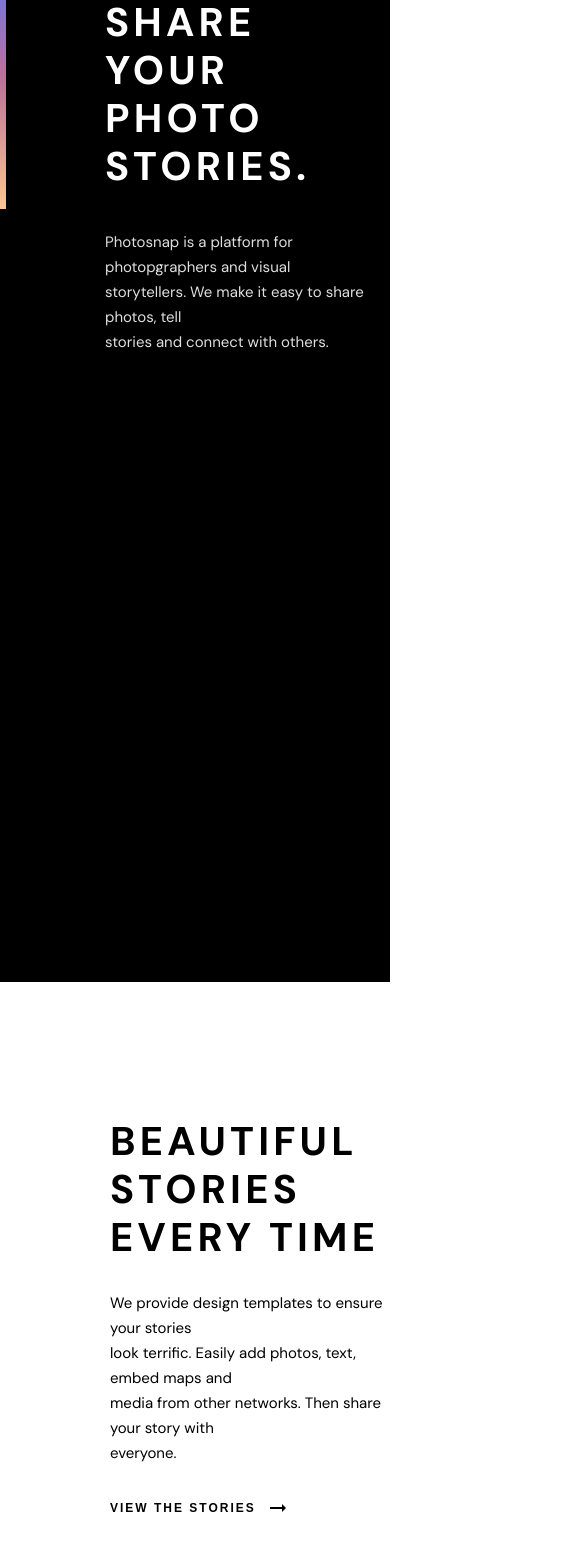
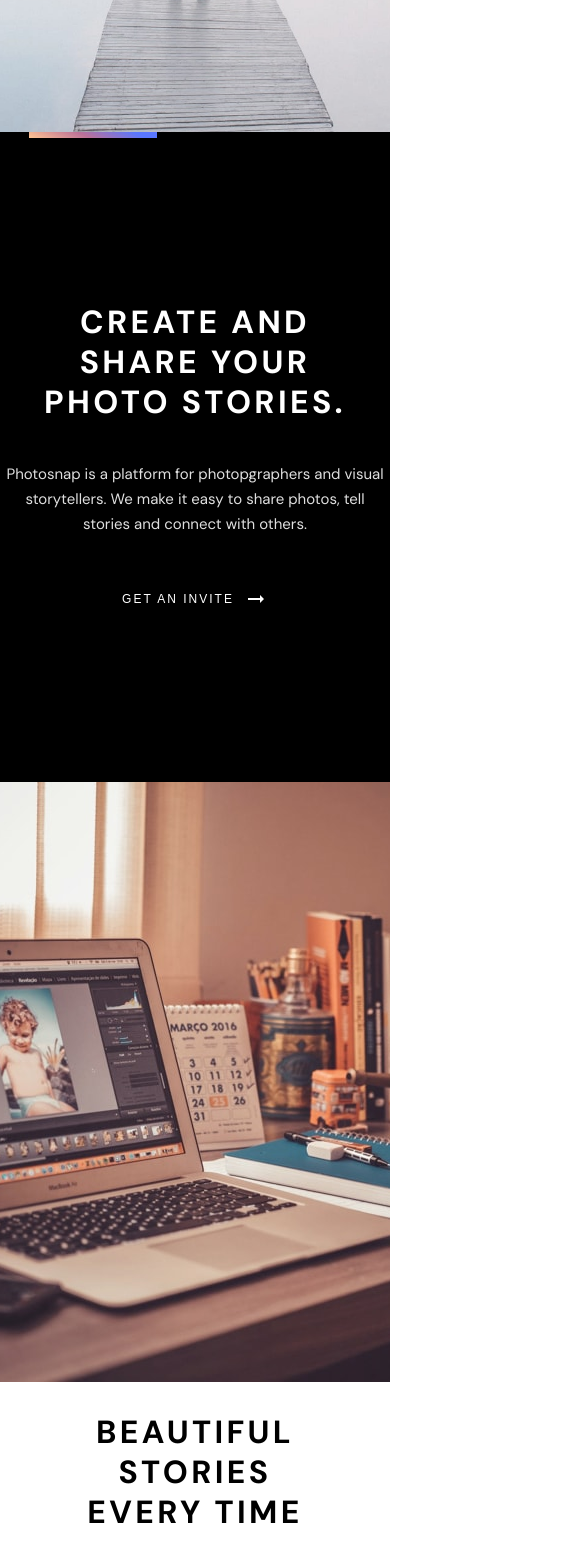
Before and after one commit to MattGri/photosnap-website, a React (Create React App) app: page / in a window 390 px wide. Shown: the part 340-1905 px from the top of the page, 585 px wide, since content can reach past the window. Built offline with nearby package versions, Linux system fonts and the light colour scheme.

Commit message:
Created media query home page

```diff
--- a/src/styles/home.scss
+++ b/src/styles/home.scss
@@ -3,13 +3,24 @@
 
 .wrapper {
     display: flex;
+    flex-wrap: nowrap;
+
+    @media (max-width: 768px) {
+        flex-wrap: wrap;
+        flex-direction: column;
+    }
 
 
     .stories {
         background-color: $pureBlack;
         padding: 170px 0px;
-        flex: 35%;
+        width: 42%;
         height: 650px;
+
+        @media (max-width: 768px) {
+            width: 100%;
+            order: 1;
+        }
 
         .line {
             position: absolute;
@@ -19,25 +30,62 @@
             top: 245px;
 
             background: linear-gradient(26.57deg, #FFC593 0%, #BC7198 43.29%, #5A77FF 83.33%);
+
+            @media (max-width: 768px) {
+                /* Rectangle */
+
+                position: absolute;
+                width: 128px;
+                height: 6px;
+                left: 29px;
+                top: 472px;
+
+                background: linear-gradient(26.57deg, #FFC593 0%, #BC7198 43.29%, #5A77FF 83.33%);
+
+            }
+
         }
 
         .container {
             margin-left: 105px;
 
+            @media (max-width: 768px) {
+                margin-left: 0px;
+            }
+
             .title {
                 line-height: 48px;
                 letter-spacing: 4.17px;
+
+                @media (max-width: 768px) {
+                    text-align: center;
+                    font-size: 32px;
+                    letter-spacing: 3.33px;
+                    line-height: 40px;
+                }
             }
 
             .text {
                 line-height: 25px;
                 margin-bottom: 50px;
 
+
+                @media (max-width: 768px) {
+                    text-align: center;
+                }
+
+                @media (max-width: 375px){
+                    font-size:  12px;
+                }
             }
 
             .inviteContainer {
                 display: flex;
-                // align-items: center;
+
+                @media (max-width: 768px) {
+
+                    justify-content: center;
+                }
 
                 .inviteButton {
                     color: $pureWhite;
@@ -53,15 +101,28 @@
                         text-decoration: underline;
                         transition: 2s;
                     }
+
+                    // @media (max-width: 768px){
+                    //     margin: 0 auto;
+                    // }
                 }
             }
         }
     }
 
     .photoContainer {
-        flex: 50%;
+        width: 58%;
         background-image: url("../create-and-share.jpg");
         background-size: cover;
+    }
+
+    @media (max-width: 768px) {
+        .photoContainer {
+            // flex: 100%;
+            width: 100%;
+            height: 400px;
+            background-position: center;
+        }
     }
 }
 
@@ -83,11 +144,28 @@
             transition: 1s;
 
         }
+
+        @media (max-width: 768px) {
+            width: 100%;
+            background-color: none;
+            background-image: url("../beautiful-stories.jpg");
+            background-size: cover;
+            background-position: center;
+        }
     }
 
     .storiesContainer {
         padding: 135px 0px 0px 0px;
         margin-left: 110px;
+
+        @media (max-width: 768px) {
+            padding: 30px 0px 30px 0px;
+        }
+
+        @media (max-width: 425px) {
+            margin-left: 0px;
+            width: 100%;
+        }
 
 
         .title {
@@ -96,17 +174,34 @@
             font-size: 40px;
             letter-spacing: 4.17px;
             margin-bottom: 30px;
+
+            @media (max-width: 425px) {
+                text-align: center;
+                font-size: 32px;
+                letter-spacing: 3.33px;
+                line-height: 40px;
+            }
         }
 
         .text {
             font-size: 15px;
             line-height: 25px;
             margin-bottom: 30px;
+
+            @media (max-width: 425px) {
+                text-align: center;
+                font-size: 12px;
+                line-height: 20px;
+            }
         }
 
         .viewContainer {
             display: flex;
             align-items: center;
+
+            @media (max-width: 425px) {
+                justify-content: center;
+            }
 
             .view {
                 cursor: pointer;
@@ -131,12 +226,28 @@
 .wrapperSection {
     display: flex;
 
+    @media (max-width: 768px) {
+        flex-direction: column;
+    }
+
     .designContainer {
         padding: 150px 0px;
+
+        @media (max-width: 768px) {
+            order: 1;
+            padding: 50px 0px;
+        }
+
 
         .designs {
             margin-left: 110px;
             width: 610px;
+
+            @media (max-width: 768px) {
+                width: 100%;
+                margin-left: 0px;
+            }
+
 
             .title {
                 text-transform: uppercase;
@@ -144,17 +255,34 @@
                 font-size: 40px;
                 letter-spacing: 4.17px;
                 margin-bottom: 30px;
+
+                @media (max-width: 425px) {
+                    text-align: center;
+                    font-size: 32px;
+                    letter-spacing: 3.33px;
+                    line-height: 40px;
+                }
             }
 
             .text {
                 font-size: 15px;
                 line-height: 25px;
                 margin-bottom: 30px;
+
+                @media (max-width: 425px) {
+                    text-align: center;
+                    font-size: 12px;
+                    line-height: 20px;
+                }
             }
 
             .viewContainer {
                 display: flex;
                 align-items: center;
+
+                @media (max-width: 425px) {
+                    justify-content: center;
+                }
 
                 .view {
                     cursor: pointer;
@@ -182,6 +310,14 @@
         height: 600px;
         width: 65%;
 
+        @media (max-width: 768px) {
+            width: 100%;
+            background-color: none;
+            background-image: url("../designed-for-everyone.jpg");
+            background-size: cover;
+            background-position: center;
+        }
+
         &:hover {
             background-color: none;
             background-image: url("../designed-for-everyone.jpg");
@@ -196,20 +332,36 @@
 .boxContainer {
     display: flex;
 
+    @media (max-width: 768px) {
+        flex-direction: column;
+    }
+
     .box {
         height: 600px;
         width: 25%;
         padding: 485px 0px 30px 0px;
         position: relative;
 
+        @media (max-width: 768px) {
+            width: 100%;
+            height: 450px;
+            padding: 0px 0px;
+        }
+
         .wrapperBox {
             margin-left: 40px;
+
+            @media (max-width: 768px) {
+                margin-top: 335px;
+            }
 
 
             .title {
                 text-transform: uppercase;
                 color: $pureWhite;
                 font-size: 18px;
+
+
             }
 
             .text {
@@ -226,6 +378,10 @@
                 bottom: 65px;
                 background: #FFFFFF;
                 opacity: 0.25;
+
+                @media (max-width: 425px) {
+                    width: 50%;
+                }
             }
 
             .lineCityscapes {
@@ -236,6 +392,10 @@
                 bottom: 65px;
                 background: #FFFFFF;
                 opacity: 0.25;
+
+                @media (max-width: 425px) {
+                    width: 50%;
+                }
             }
 
             .lineVoyage {
@@ -246,6 +406,10 @@
                 bottom: 65px;
                 background: #FFFFFF;
                 opacity: 0.25;
+
+                @media (max-width: 425px) {
+                    width: 50%;
+                }
             }
 
             .lineArchitecture {
@@ -256,6 +420,10 @@
                 bottom: 65px;
                 background: #FFFFFF;
                 opacity: 0.25;
+
+                @media (max-width: 425px) {
+                    width: 50%;
+                }
             }
 
             .read {
@@ -277,6 +445,8 @@
                 left: 0px;
                 bottom: -6px;
                 background: linear-gradient(26.57deg, #FFC593 0%, #BC7198 43.29%, #5A77FF 83.33%);
+
+
             }
 
             .colorLine2 {
@@ -324,6 +494,10 @@
             display: block;
         }
 
+        @media (max-width: 768px) {
+            background-position: center;
+        }
+
     }
 
     .cityscapes {
@@ -337,6 +511,10 @@
 
         &:hover .colorLine2 {
             display: block;
+        }
+
+        @media (max-width: 768px) {
+            background-position: center;
         }
     }
 
@@ -352,6 +530,10 @@
         &:hover .colorLine3 {
             display: block;
         }
+
+        @media (max-width: 768px) {
+            background-position: center;
+        }
     }
 
     .architecturals {
@@ -366,6 +548,10 @@
         &:hover .colorLine4 {
             display: block;
         }
+
+        @media (max-width: 768px) {
+            background-position: center;
+        }
     }
 }
 
@@ -375,8 +561,17 @@
     align-items: center;
     padding: 120px 0px;
 
+    @media(max-width: 768px) {
+        flex-wrap: wrap;
+        margin-bottom: 10px;
+    }
+
     .box {
         margin: 0px 20px;
+
+        @media(max-width: 768px) {
+            width: 100%;
+        }
 
         .image {
             display: block;
@@ -394,6 +589,9 @@
             font-size: 15px;
             line-height: 25px;
             text-align: center;
+
+
+
         }
     }
 }
```
